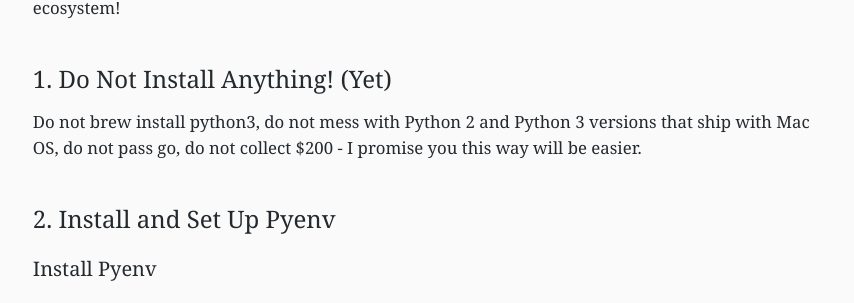
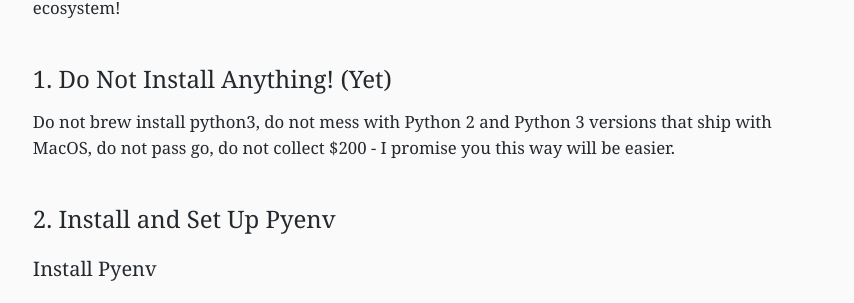
Before and after one commit to francojposa/personal-site, a Jekyll site: the page built from _dev_setup_guides/python_setup_macos.md, in a window 1280 px wide and 900 px high, scrolled down 403 px. Shown: the part 150-453 px from the top of the window, without its empty margins (212-1066 px from the left). Built offline with Jekyll 4.4.1, drawn with Linux system fonts in a browser that asks for light colours.

```diff
--- a/_dev_setup_guides/python_setup_macos.md
+++ b/_dev_setup_guides/python_setup_macos.md
@@ -18,7 +18,7 @@
 
 ## 1. Do Not Install Anything! (Yet)
 
-Do not brew install python3, do not mess with Python 2 and Python 3 versions that ship with Mac OS, do not pass go, do not collect $200 - I promise you this way will be easier.
+Do not brew install python3, do not mess with Python 2 and Python 3 versions that ship with MacOS, do not pass go, do not collect $200 - I promise you this way will be easier.
 
 ## 2. Install and Set Up Pyenv
 
```
